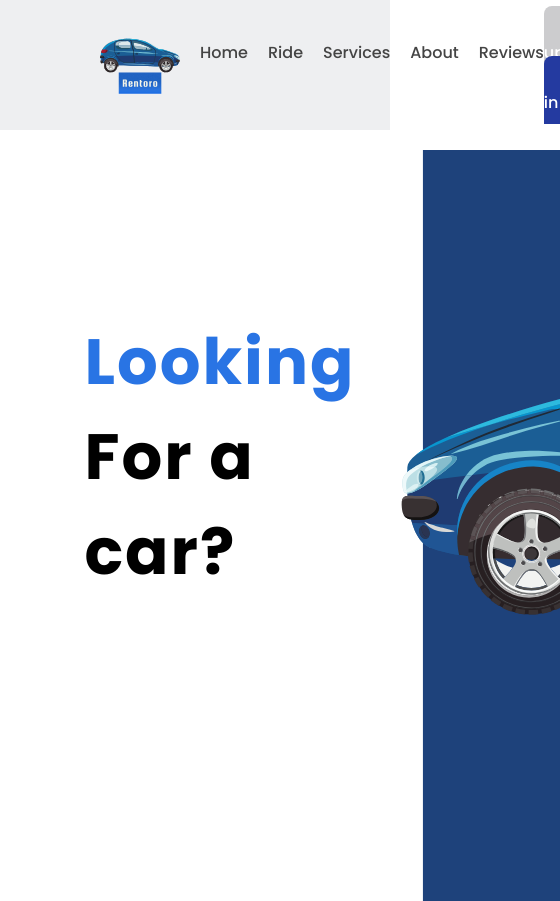
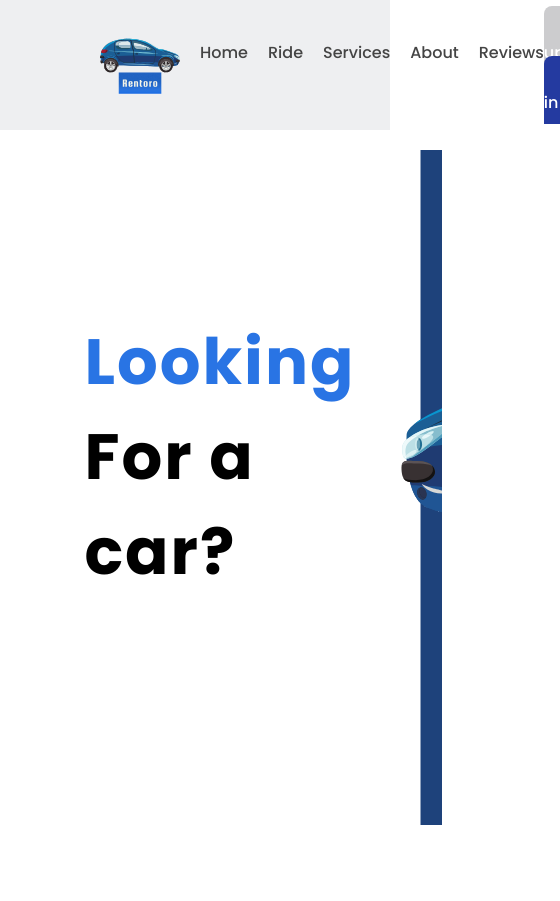
Before and after one commit to Highlighted-dev/car-rental-react-website, a React (Create React App) app: page / in a window 390 px wide. Shown: the whole page, 560 px wide, since content can reach past the window. Built offline with nearby package versions, Linux system fonts and the light colour scheme.

Commit message:
Responsive update 2

```diff
--- a/src/App.css
+++ b/src/App.css
@@ -7,10 +7,8 @@
     top:150px;
 }
 #app-text-container{
-    width:100rem;
+    width:90rem;
     min-width:25rem;
-    height:100rem;
-    max-height:25rem;
     padding: auto;
 }
 #app-text-container h1{
@@ -32,7 +30,8 @@
 #image{
     float:left;
     width:100vh;
-    min-width:10rem;
+    height: 80vh;
+    min-width:5vh;
     max-width: 100vh;
     background: url(Images/RentoroHome.svg);
     background-repeat: no-repeat;
```
